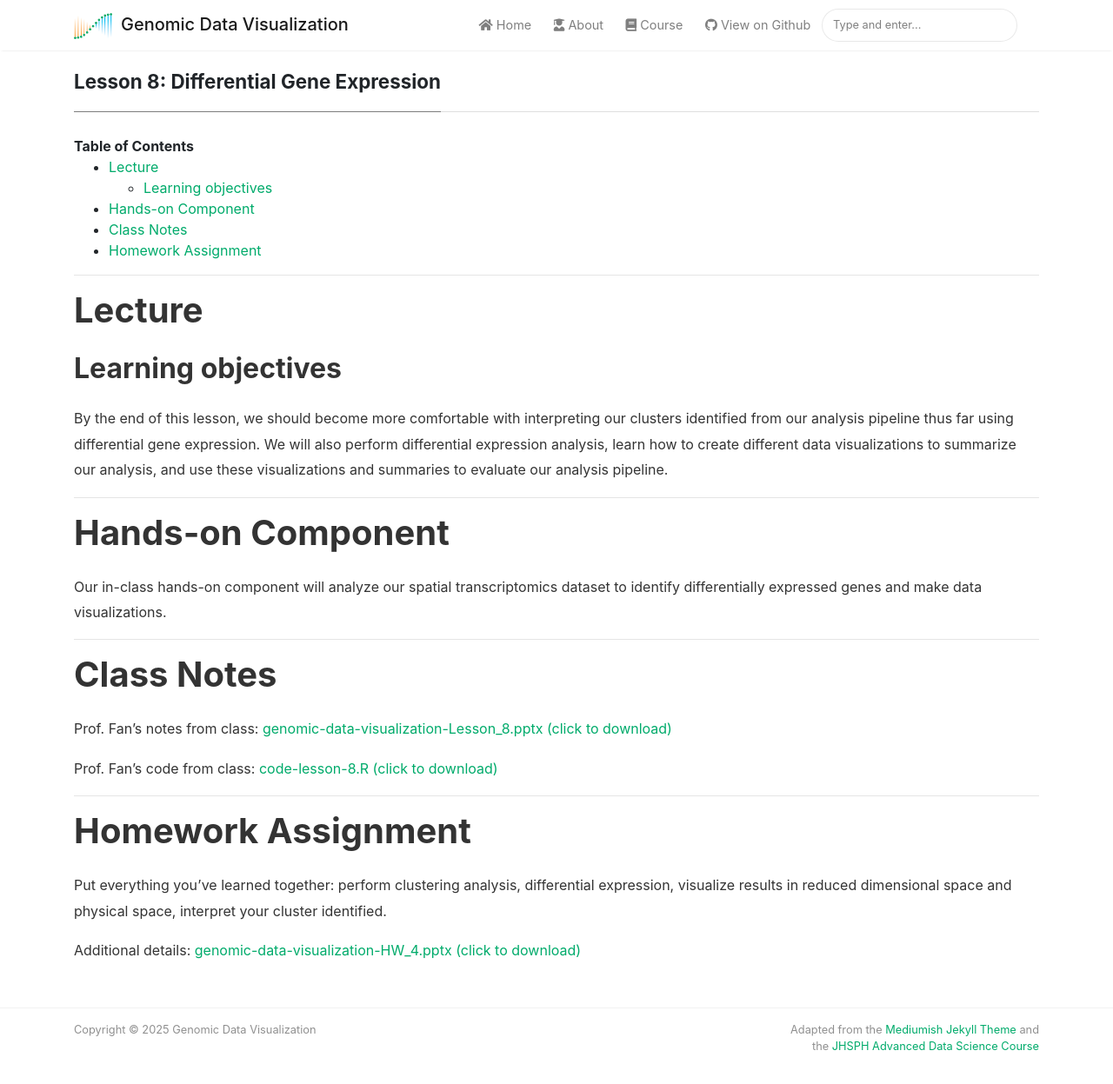
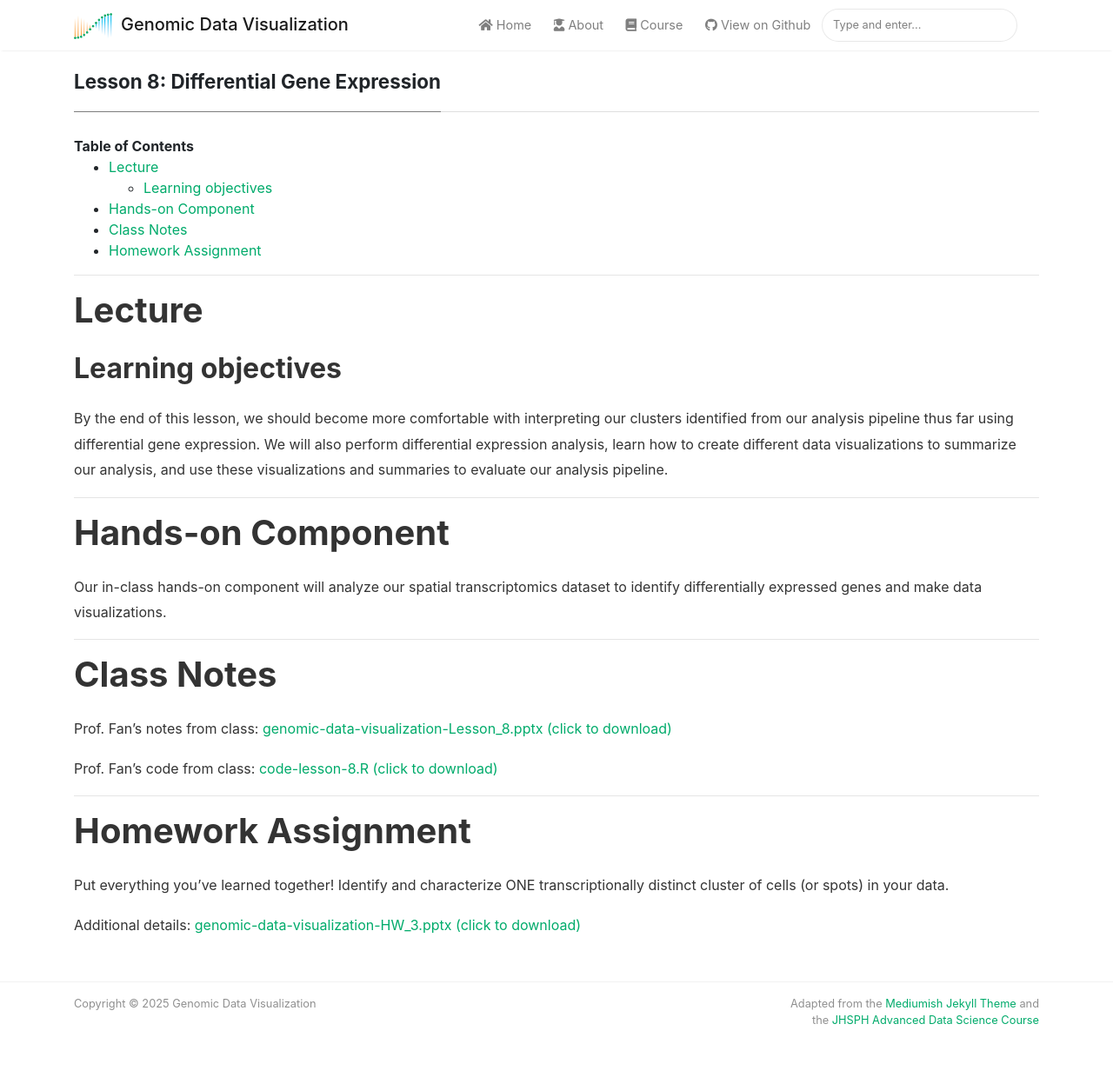
Before and after one commit to JEFworks-Lab/genomic-data-visualization-2025, a Jekyll site: the page built from _course/8-differential-gene-expression.md, in a window 1280 px wide and 1287 px high. Shown: the top 1247 px of the window at 87% size. Built offline with Jekyll 4.4.1, drawn with Linux system fonts in a browser that asks for light colours; nearby versions of some CDN libraries.

Commit message:
update course notes

```diff
--- a/_course/8-differential-gene-expression.md
+++ b/_course/8-differential-gene-expression.md
@@ -28,6 +28,6 @@ Prof. Fan’s code from class: [code-lesson-8.R (click to download)]({{ site.bas
 
 # Homework Assignment
 
-Put everything you’ve learned together: perform clustering analysis, differential expression, visualize results in reduced dimensional space and physical space, interpret your cluster identified.
+Put everything you’ve learned together! Identify and characterize ONE transcriptionally distinct cluster of cells (or spots) in your data.
 
-Additional details: [genomic-data-visualization-HW_4.pptx (click to download)]({{ site.baseurl }}/resources/hw/genomic-data-visualization-HW_4.pptx)
+Additional details: [genomic-data-visualization-HW_3.pptx (click to download)]({{ site.baseurl }}/resources/hw/genomic-data-visualization-HW_3.pptx)
```
Also changed, not shown: _course/9-rna-velocity.md (+1 -1 lines).
